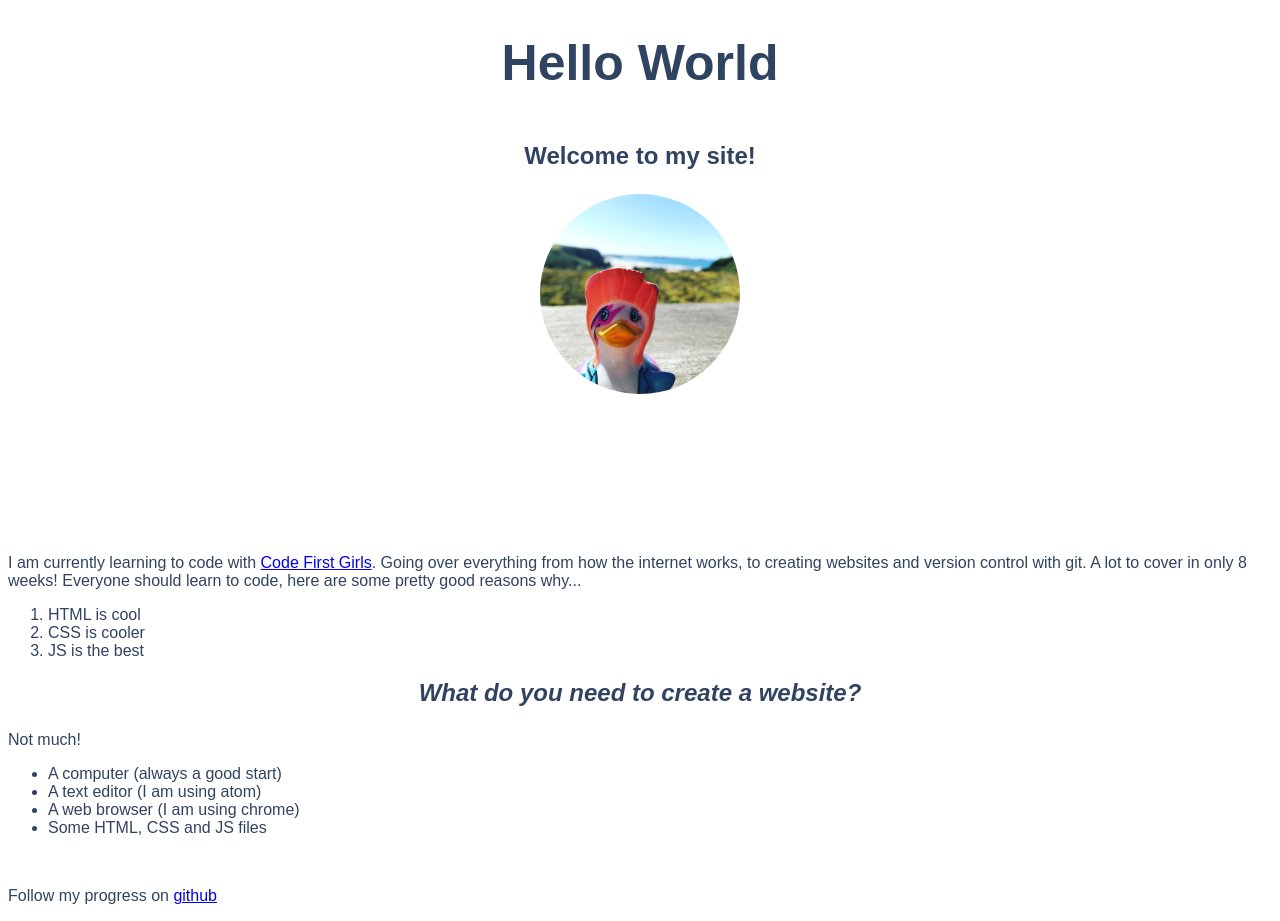
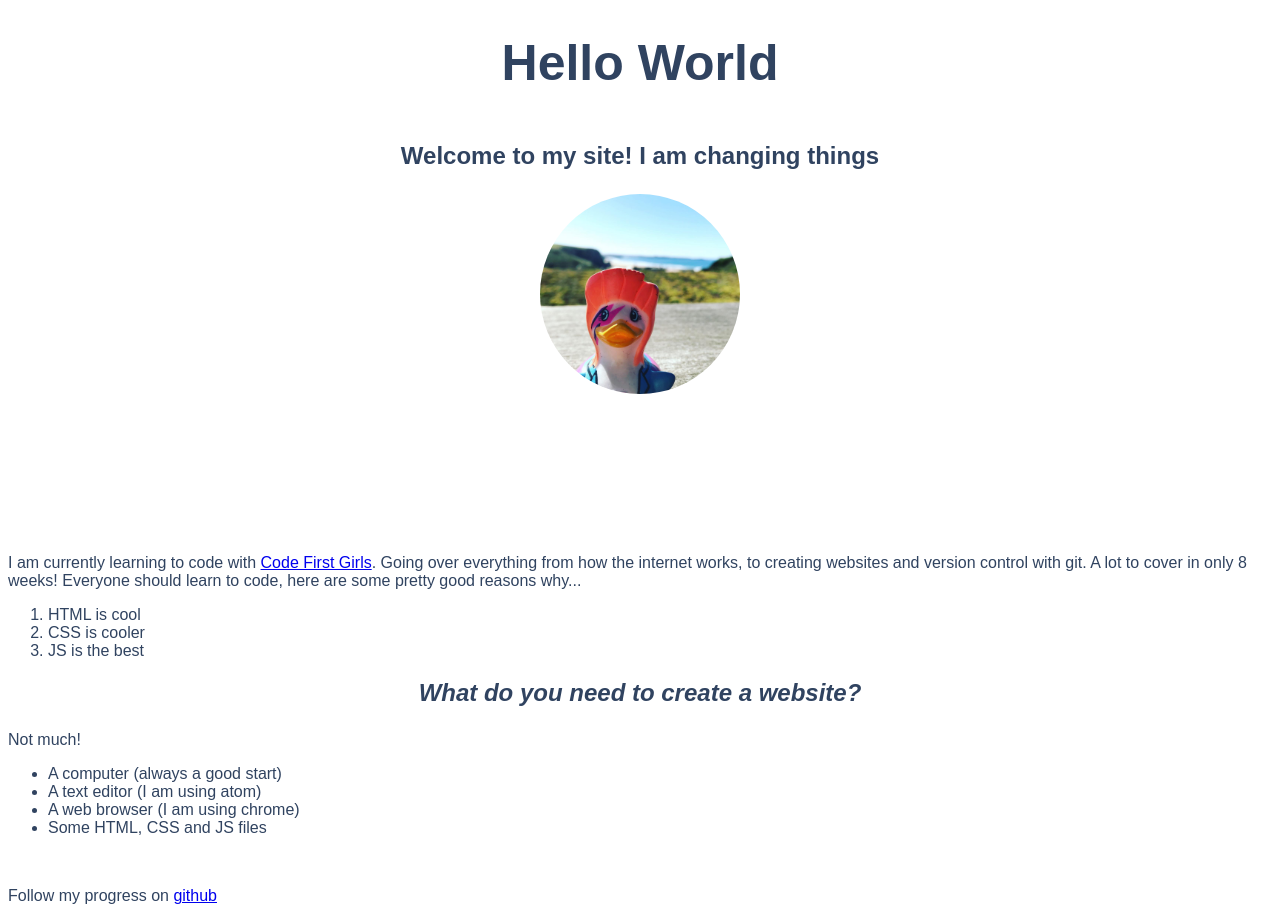
Before and after one commit to LeaMoutard/CFG-example-week-1, a plain HTML site: page Coding_course/index.html in a window 1280 px wide. Drawn offline with Linux system fonts and the light colour scheme.

Commit message:
I added a line
about changing things

```diff
--- a/Coding_course/index.html
+++ b/Coding_course/index.html
@@ -15,7 +15,7 @@
 
   <div class="mainheader">
   <h1> Hello World</h1>
-  <h2>Welcome to my site!</h2>
+  <h2>Welcome to my site! I am changing things</h2>
 <!-- image of a duck -->
  <img src="./duck.jpg" alt="A local image" width="200px">
 </div>
```
